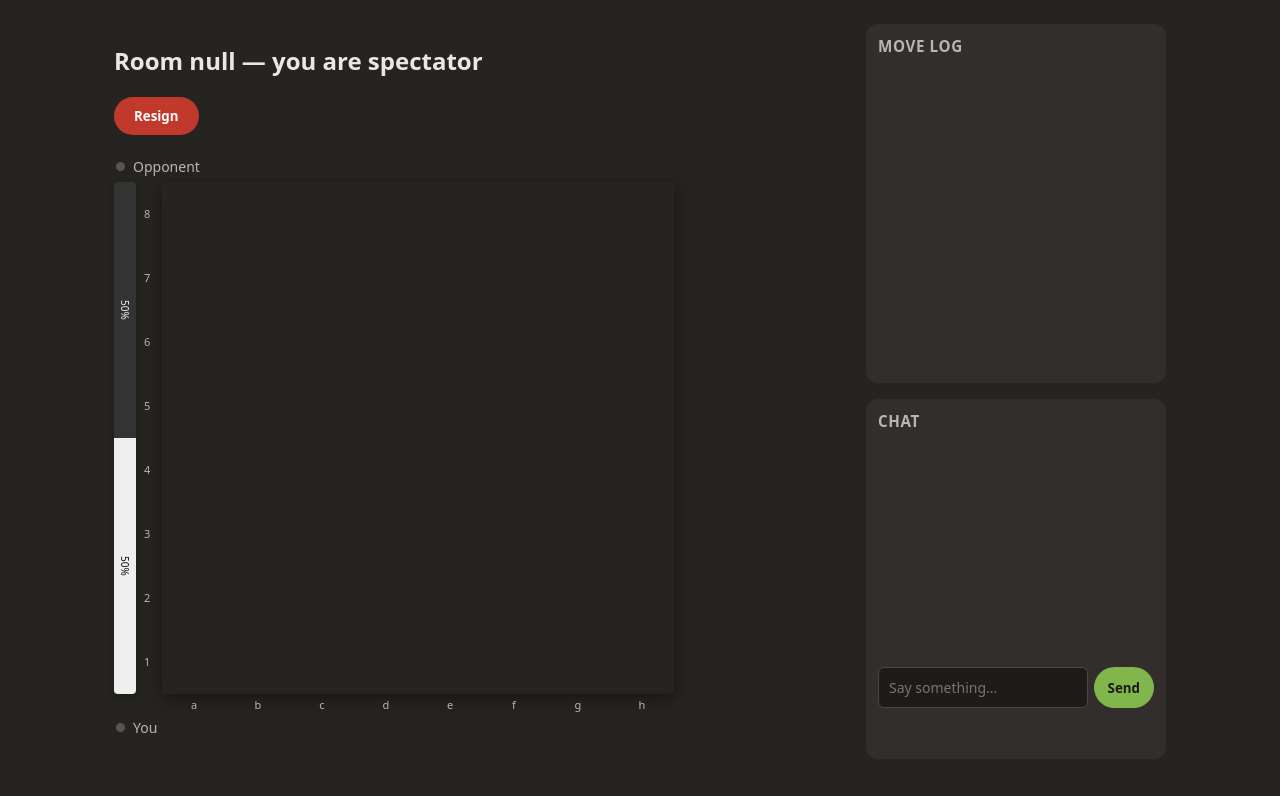
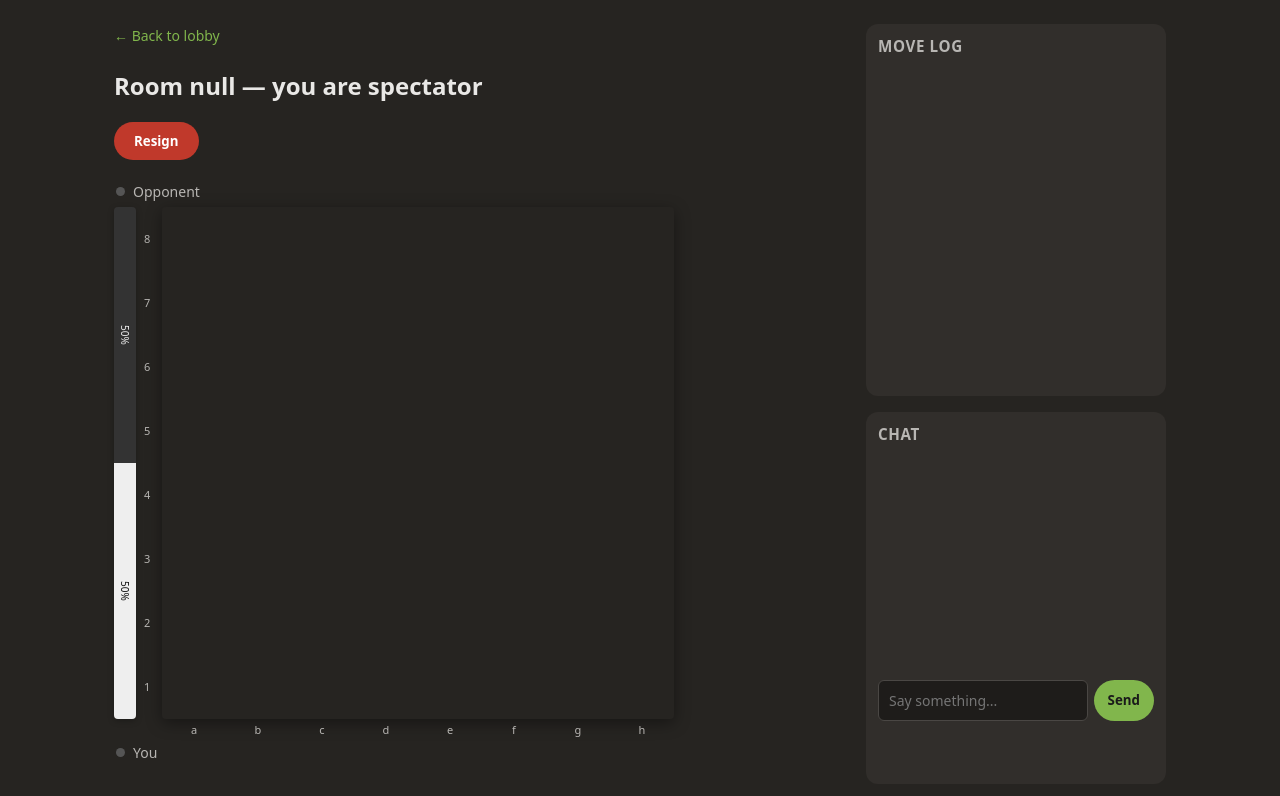
Before and after one commit to Xeubaka/frontend, a website with bundled scripts: page game.html in a window 1280 px wide. Built offline with nearby package versions, Linux system fonts and the light colour scheme; no server answers.

Commit message:
Add a "Back to lobby" link on the room page (frontend#4)
game.html had no way back to index.html short of the browser back
button. New .back-link anchor above #roomTitle.

Verified with a real Playwright click-through (not just a visual
check) confirming it actually navigates to index.html, plus the full
tests/e2e suite against a real docker compose stack.

Co-Authored-By: Claude Sonnet 5 <noreply@anthropic.com>
Claude-Session: https://claude.ai/code/session_01BwYUPN2CAXcNfeAwRCMBun

```diff
--- a/css/style.css
+++ b/css/style.css
@@ -30,6 +30,9 @@ button:hover { background: var(--accent-hover); }
 .hidden { display: none; }
 .resign-btn { background: var(--danger); color: #fff; margin: 8px 0; display: block; }
 .resign-btn:hover { background: var(--danger-hover); }
+
+.back-link { color: var(--accent); text-decoration: none; font-size: 14px; display: inline-block; margin-bottom: 4px; }
+.back-link:hover { text-decoration: underline; }
 
 .admin-page { max-width: 900px; margin: 40px auto; padding: 0 20px; }
 .admin-page .landing-note { color: var(--text-dim); }
--- a/game.html
+++ b/game.html
@@ -13,6 +13,7 @@
 <body>
   <main class="game-layout">
     <section class="board-panel">
+      <a href="index.html" class="back-link">&larr; Back to lobby</a>
       <h2 id="roomTitle">Room</h2>
       <p id="status"></p>
       <button id="resignBtn" type="button" class="resign-btn hidden">Resign</button>
```
